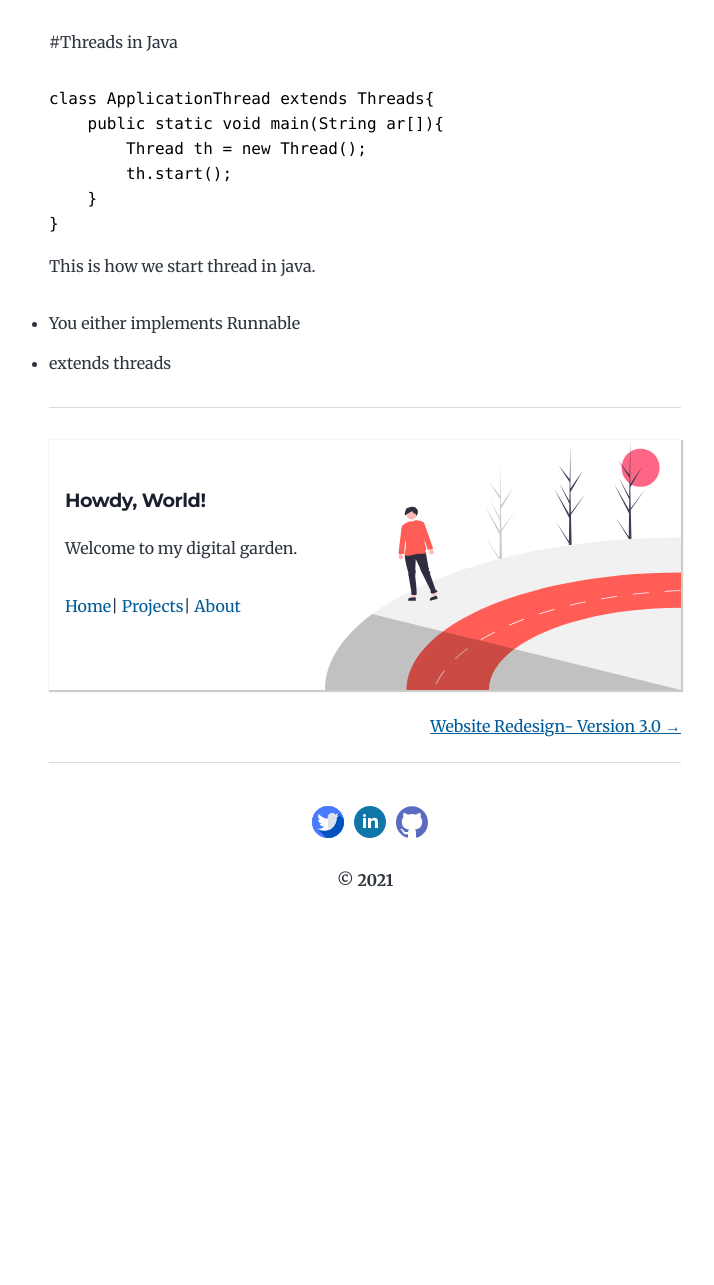
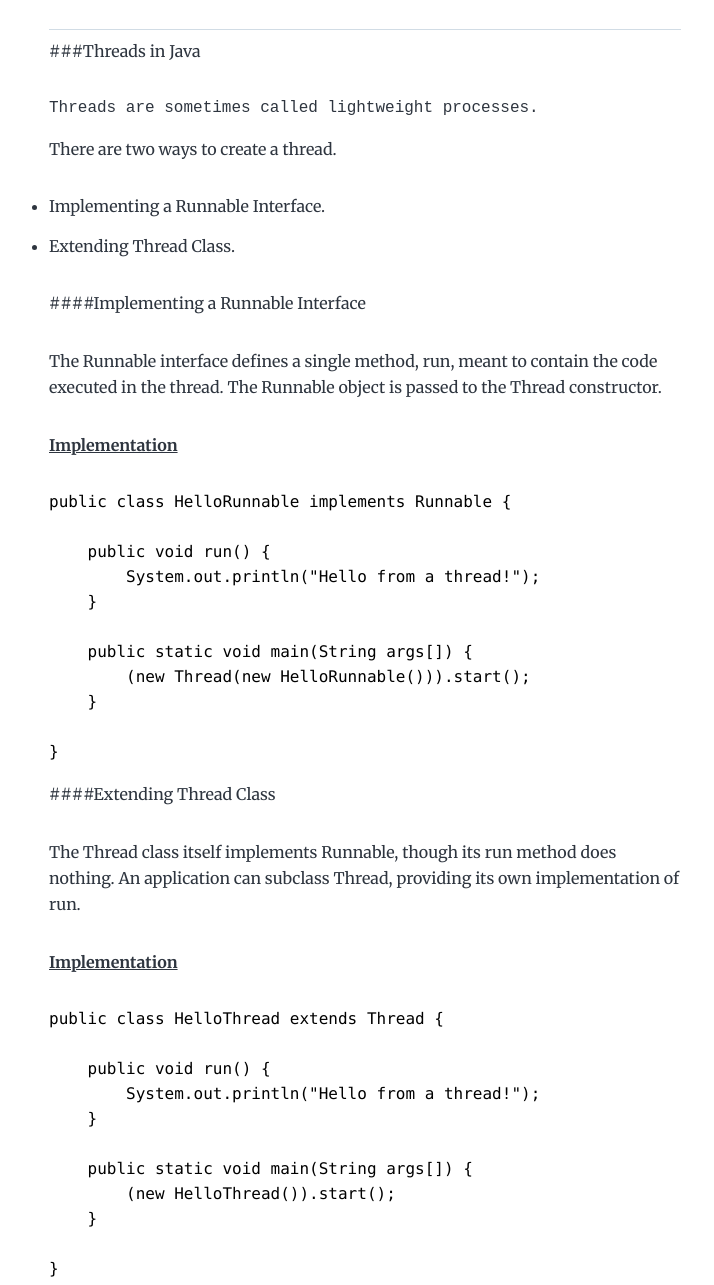
Before and after one commit to iamkshitij/kshitijmudgal, a Gatsby site: page /java-threads/ in a window 1280 px wide. Shown: the part 211-1496 px from the top of the page, without its empty margins (275-989 px from the left). Before the commit the page ends 1200 px from the top, so only its background shows below. Built offline with nearby package versions, Linux system fonts and the light colour scheme; Gatsby itself is replaced by a stand-in of ours; some packages are replaced by stand-ins of ours; code samples lack their colours.

Commit message:
updated java thread blog

````diff
--- a/content/blog/java-threads/index.md
+++ b/content/blog/java-threads/index.md
@@ -2,19 +2,59 @@
 title: Java Threading!
 date: "2021-05-02T23:46:37.121Z"
 ---
+<hr/>
+
+###Threads in Java
+
+    Threads are sometimes called lightweight processes.
+
+There are two ways to create a thread.
+
+- Implementing a Runnable Interface.
+- Extending  Thread Class.
 
 
-#Threads in Java
+####Implementing a Runnable Interface
+
+The Runnable interface defines a single method, run,
+meant to contain the code executed in the thread.
+The Runnable object is passed to the Thread constructor.
+
+<b><u>Implementation</u></b>
 
 ```java
-class ApplicationThread extends Threads{
-    public static void main(String ar[]){
-        Thread th = new Thread();
-        th.start();
+public class HelloRunnable implements Runnable {
+
+    public void run() {
+        System.out.println("Hello from a thread!");
     }
+
+    public static void main(String args[]) {
+        (new Thread(new HelloRunnable())).start();
+    }
+
 }
 ```
 
-This is how we start thread in java.
- - You either implements Runnable
- - extends threads
+####Extending Thread Class
+
+The Thread class itself implements Runnable,
+though its run method does nothing.
+An application can subclass Thread,
+providing its own implementation of run.
+
+<b><u>Implementation</u></b>
+
+```java
+public class HelloThread extends Thread {
+
+    public void run() {
+        System.out.println("Hello from a thread!");
+    }
+
+    public static void main(String args[]) {
+        (new HelloThread()).start();
+    }
+
+}
+```
````
Also changed, not shown: src/images/background-roads-sm.png (added).
